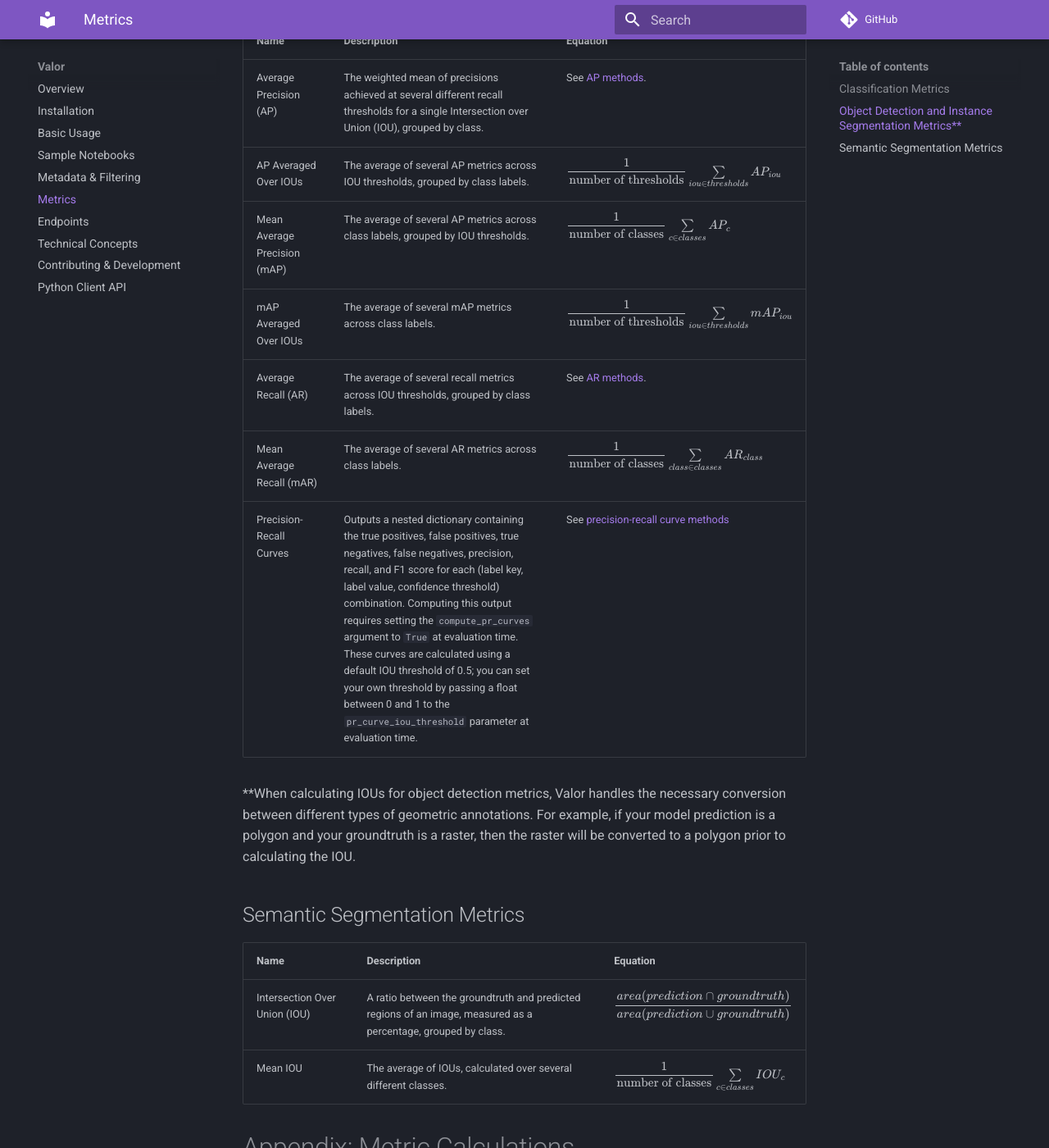
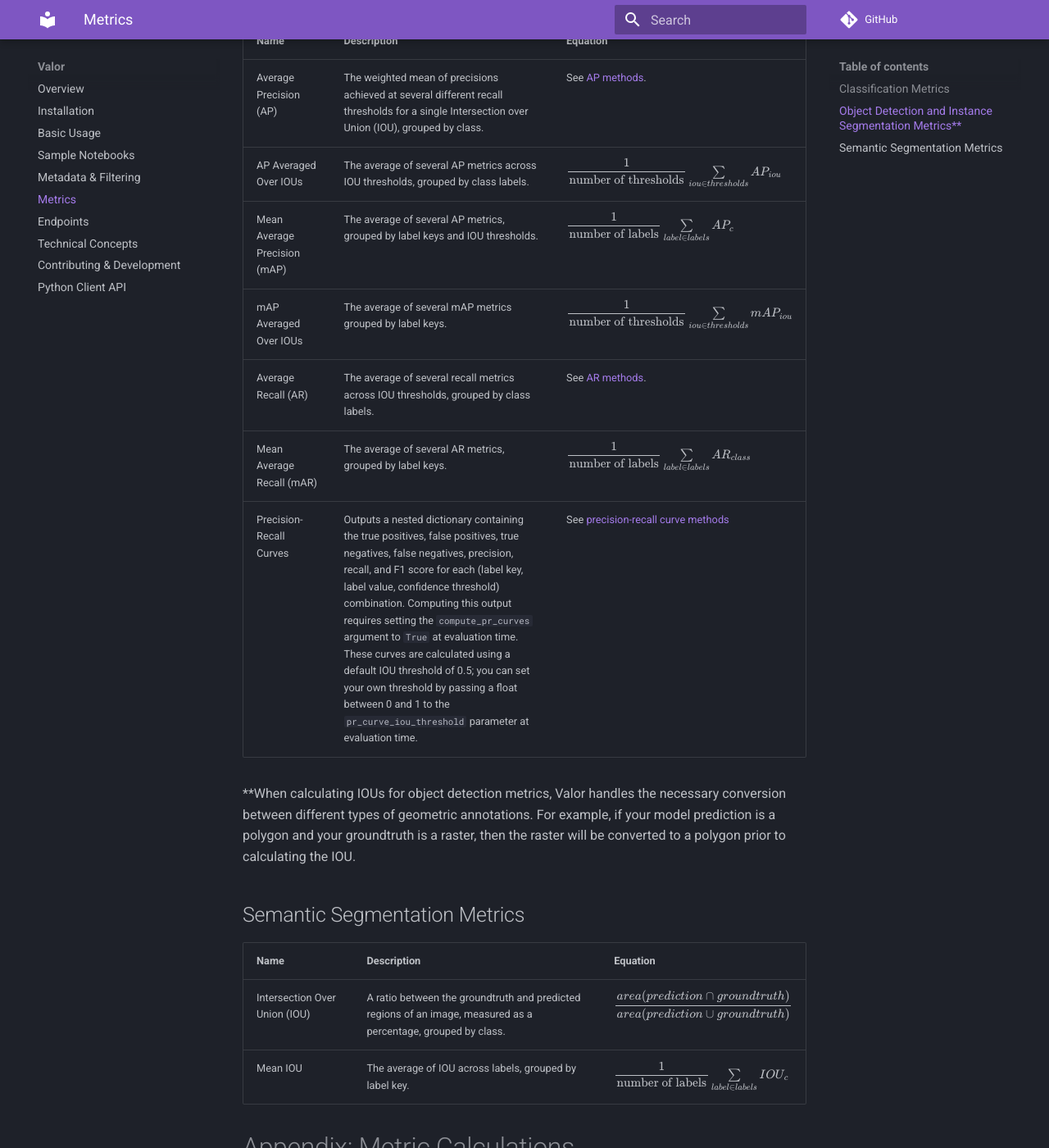
Before and after one commit to Striveworks/valor, an MkDocs documentation site: the page built from docs/metrics.md, in a window 1280 px wide and 1400 px high, scrolled down 1030 px. Shown: the whole window at 82% size. Built offline with MkDocs 1.6.1 and Material for MkDocs 9.7.7, drawn with Linux system fonts in a browser that asks for light colours; comment, search, counter and statistics services are not loaded.

Commit message:
fix docs

```diff
--- a/docs/metrics.md
+++ b/docs/metrics.md
@@ -19,10 +19,10 @@ If we're missing an important metric for your particular use case, please [write
 | :- | :- | :- |
 | Average Precision (AP) | The weighted mean of precisions achieved at several different recall thresholds for a single Intersection over Union (IOU), grouped by class. | See [AP methods](#average-precision-ap). |
 | AP Averaged Over IOUs | The average of several AP metrics across IOU thresholds, grouped by class labels. | $\dfrac{1}{\text{number of thresholds}} \sum\limits_{iou \in thresholds} AP_{iou}$ |
-| Mean Average Precision (mAP) 	| The average of several AP metrics across class labels, grouped by IOU thresholds. | $\dfrac{1}{\text{number of classes}} \sum\limits_{c \in classes} AP_{c}$ |
-| mAP Averaged Over IOUs | The average of several  mAP metrics across class labels. | $\dfrac{1}{\text{number of thresholds}} \sum\limits_{iou \in thresholds} mAP_{iou}$ |
+| Mean Average Precision (mAP) 	| The average of several AP metrics, grouped by label keys and IOU thresholds. | $\dfrac{1}{\text{number of labels}} \sum\limits_{label \in labels} AP_{c}$ |
+| mAP Averaged Over IOUs | The average of several mAP metrics grouped by label keys. | $\dfrac{1}{\text{number of thresholds}} \sum\limits_{iou \in thresholds} mAP_{iou}$ |
 | Average Recall (AR) | The average of several recall metrics across IOU thresholds, grouped by class labels. | See [AR methods](#average-recall-ar). |
-| Mean Average Recall (mAR) | The average of several AR metrics across class labels. | $\dfrac{1}{\text{number of classes}} \sum\limits_{class \in classes} AR_{class}$ |
+| Mean Average Recall (mAR) | The average of several AR metrics, grouped by label keys. | $\dfrac{1}{\text{number of labels}} \sum\limits_{label \in labels} AR_{class}$ |
 | Precision-Recall Curves | Outputs a nested dictionary containing the true positives, false positives, true negatives, false negatives, precision, recall, and F1 score for each (label key, label value, confidence threshold) combination. Computing this output requires setting the `compute_pr_curves` argument to `True` at evaluation time. These curves are calculated using a default IOU threshold of 0.5; you can set your own threshold by passing a float between 0 and 1 to the `pr_curve_iou_threshold` parameter at evaluation time. | See [precision-recall curve methods](#precision-recall-curves)|
 
 
@@ -33,7 +33,7 @@ If we're missing an important metric for your particular use case, please [write
 | Name | Description | Equation |
 | :- | :- | :- |
 | Intersection Over Union (IOU) | A ratio between the groundtruth and predicted regions of an image, measured as a percentage, grouped by class. |$\dfrac{area( prediction \cap groundtruth )}{area( prediction \cup groundtruth )}$ |
-| Mean IOU 	| The average of IOUs, calculated over several different classes. | $\dfrac{1}{\text{number of classes}} \sum\limits_{c \in classes} IOU_{c}$ |
+| Mean IOU 	| The average of IOU across labels, grouped by label key. | $\dfrac{1}{\text{number of labels}} \sum\limits_{label \in labels} IOU_{c}$ |
 
 # Appendix: Metric Calculations
 
```
